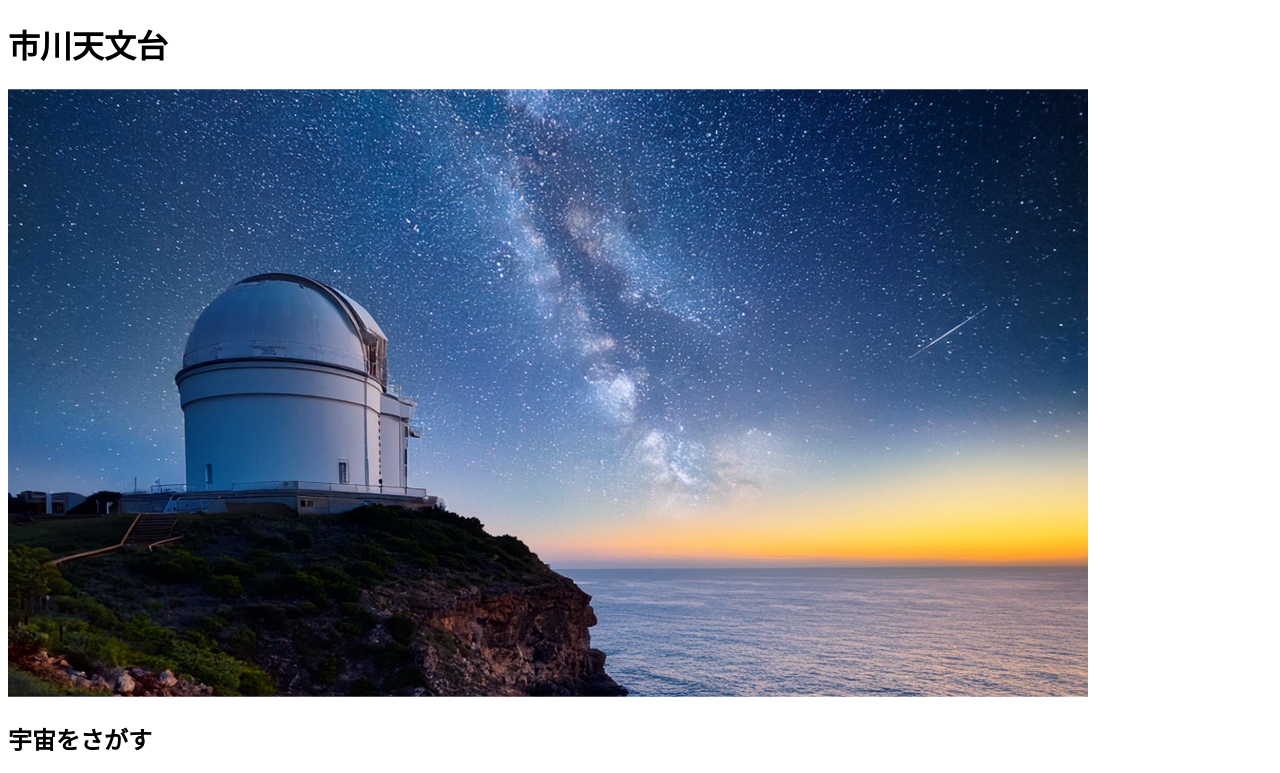
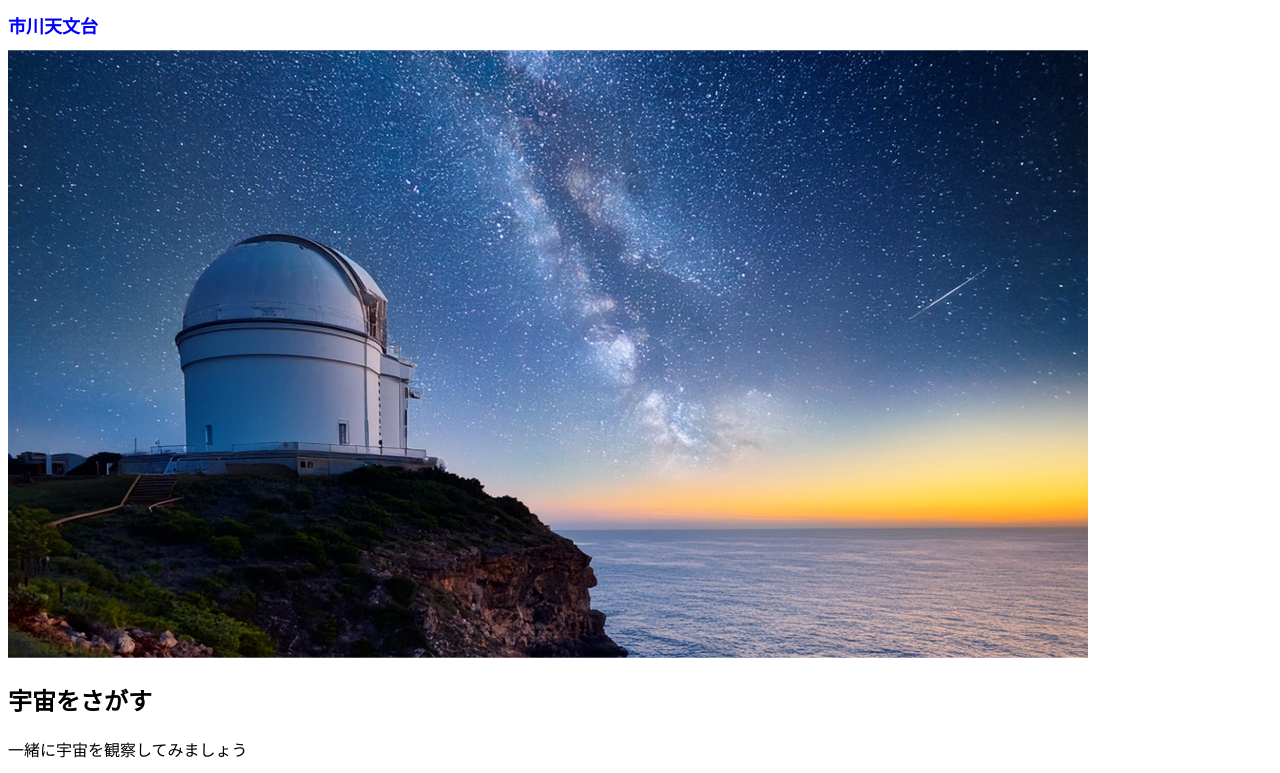
Before and after one commit to ick2321017/prg20241118, a plain HTML site: page index.html in a window 1280 px wide. Shown: the top 773 px of the page. Drawn offline with Linux system fonts and the light colour scheme.

Commit message:
20241204_update6

```diff
--- a/index.html
+++ b/index.html
@@ -3,6 +3,8 @@
     <head>
     <meta charset="UTF-8">
     <title>市川天文台-ichiten</title>
+
+    <link href="style.css" rel="stylesheet"
     </head>
     <body>
     <h1>市川天文台</h1>
--- /dev/null
+++ b/style.css
@@ -0,0 +1,5 @@
+h1{
+    font-size: large;
+    font-weight: bold;
+    color: blue;
+}
```
